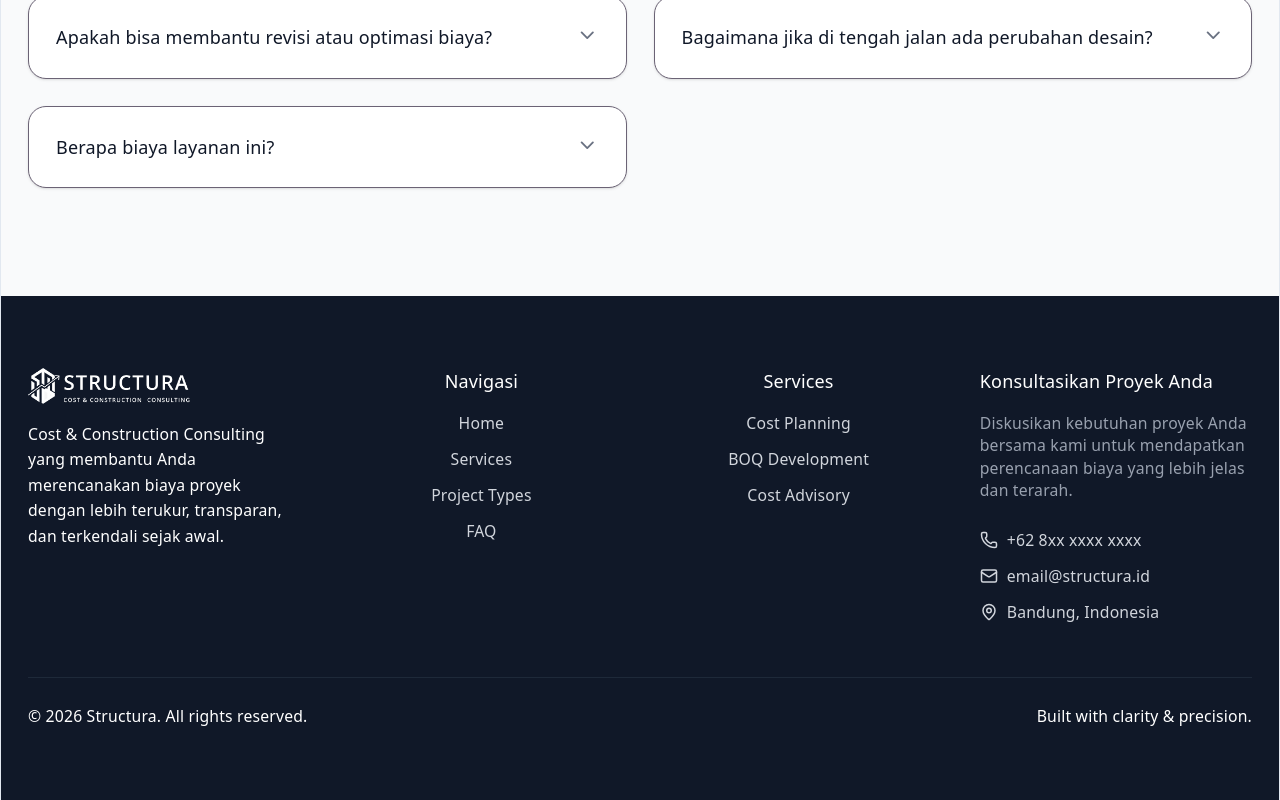
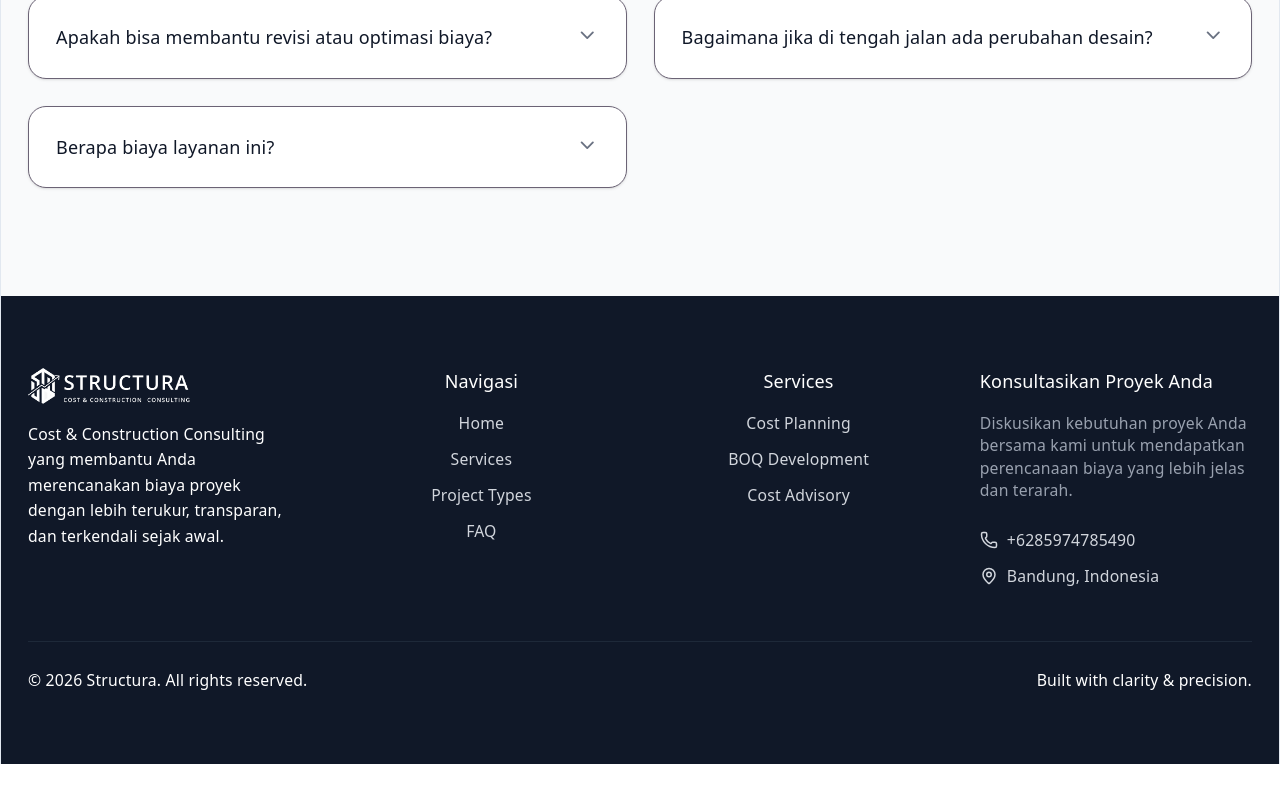
Before and after one commit to armansyahhkm1995/Structura_website, a React (Vite) app: page / in a window 1280 px wide. Shown: the part 9712-10512 px from the top of the page. After the commit the page ends 10476 px from the top, so only its background shows below. Built offline with nearby package versions, Linux system fonts and the light colour scheme.

Commit message:
commit 16 april 2026 8:32

```diff
--- a/index.html
+++ b/index.html
@@ -5,6 +5,21 @@
     <link rel="icon" type="image/svg+xml" href="/public/favicon.svg" />
     <meta name="viewport" content="width=device-width, initial-scale=1.0" />
     <title>Structura Cost & Consulting</title>
+
+    <script type="text/javascript">
+      (function (c, l, a, r, i, t, y) {
+        c[a] =
+          c[a] ||
+          function () {
+            (c[a].q = c[a].q || []).push(arguments);
+          };
+        t = l.createElement(r);
+        t.async = 1;
+        t.src = "https://www.clarity.ms/tag/" + i;
+        y = l.getElementsByTagName(r)[0];
+        y.parentNode.insertBefore(t, y);
+      })(window, document, "clarity", "script", "wcct6e6wp4");
+    </script>
   </head>
   <body>
     <div id="root"></div>
--- a/src/components/layout/Footer.jsx
+++ b/src/components/layout/Footer.jsx
@@ -1,7 +1,8 @@
-import { Mail, Phone, MapPin } from "lucide-react";
+import { Phone, MapPin } from "lucide-react";
 import LogoWhite from "../../assets/scc_logo_white.webp";
 import { Link } from "react-router-dom";
 import { useNavigate } from "react-router-dom";
+import { whatsappLink } from "../../utils/whatsapp";
 
 export default function Footer() {
   const navigate = useNavigate();
@@ -102,12 +103,18 @@ export default function Footer() {
             <div className="space-y-3 text-sm">
               <div className="flex items-center gap-2">
                 <Phone className="w-4 h-4" />
-                <span>+62 8xx xxxx xxxx</span>
+                <a
+                  href={whatsappLink}
+                  target="_blank"
+                  rel="noopener noreferrer"
+                >
+                  +6285974785490
+                </a>
               </div>
-              <div className="flex items-center gap-2">
+              {/* <div className="flex items-center gap-2">
                 <Mail className="w-4 h-4" />
                 <span>email@structura.id</span>
-              </div>
+              </div> */}
               <div className="flex items-center gap-2">
                 <MapPin className="w-4 h-4" />
                 <span>Bandung, Indonesia</span>
--- a/src/data/faq.js
+++ b/src/data/faq.js
@@ -3,13 +3,13 @@ export const faqs = [
     id: "faq-1",
     question: "Apakah layanan ini cocok untuk proyek saya?",
     answer:
-      "Layanan kami dirancang untuk berbagai tipe proyek, mulai dari rumah tinggal, bangunan komersial kecil hingga menengah, hingga infrastruktur skala ringan. Jika proyek Anda membutuhkan kejelasan biaya sebelum pembangunan dimulai, maka layanan ini sangat relevan.",
+      "Layanan kami dirancang untuk berbagai tipe proyek, mulai dari rumah tinggal, bangunan komersial kecil hingga menengah, hingga infrastruktur skala menengah. Jika proyek Anda membutuhkan kejelasan biaya sebelum pembangunan dimulai, maka layanan ini sangat relevan.",
   },
   {
     id: "faq-2",
     question: "Apakah saya harus sudah punya gambar desain?",
     answer:
-      "Tidak harus. Jika sudah ada gambar, kami bisa langsung menyusun RAB dan BOQ yang lebih akurat. Jika belum, kami tetap dapat membantu membuat estimasi biaya awal berbasis asumsi yang realistis.",
+      "Sebaiknya memiliki gambar desain. Jika sudah ada gambar, kami bisa langsung menyusun RAB dan BOQ yang lebih akurat. Jika belum, kami tetap dapat membantu membuat estimasi biaya awal berbasis asumsi yang realistis.",
   },
   {
     id: "faq-3",
@@ -27,7 +27,7 @@ export const faqs = [
     id: "faq-5",
     question: "Berapa lama proses pengerjaannya?",
     answer:
-      "Umumnya proyek rumah memakan waktu 3–7 hari kerja, komersial kecil 5–10 hari kerja, dan infrastruktur ringan menyesuaikan scope proyek.",
+      "Umumnya proyek rumah memakan waktu 3–7 hari kerja, komersial kecil 5–10 hari kerja, dan infrastruktur menyesuaikan scope proyek.",
   },
   {
     id: "faq-6",
--- a/src/utils/whatsapp.js
+++ b/src/utils/whatsapp.js
@@ -27,7 +27,7 @@ Saya ingin konsultasi terkait rencana proyek saya. Berikut informasi awal proyek
 (Belum / sudah)
 
 9. Tujuan utama konsultasi:
-(Mengetahui estimasi biaya / kontrol biaya / evaluasi / dll)
+(Mengetahui estimasi biaya / kontrol biaya / evaluasi)
 
 Saya juga siap menyediakan data tambahan jika diperlukan.
 
```
